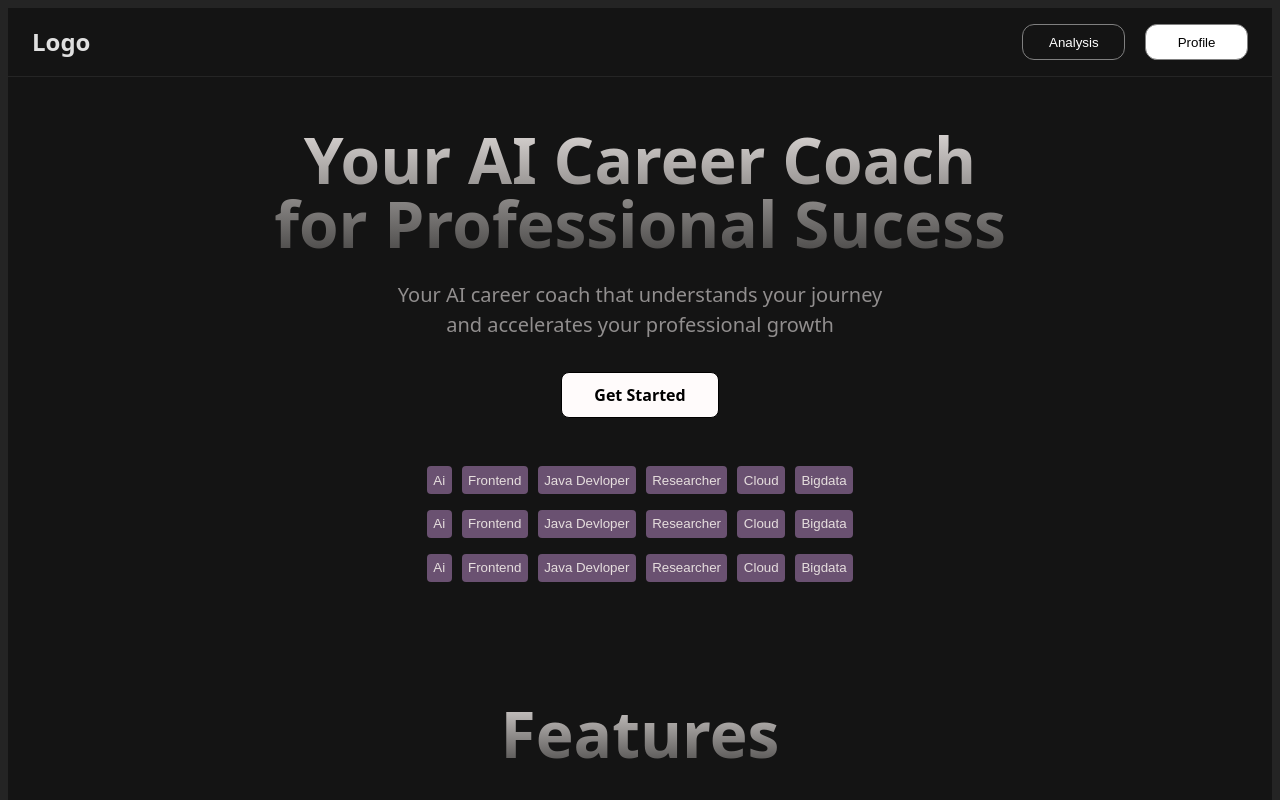
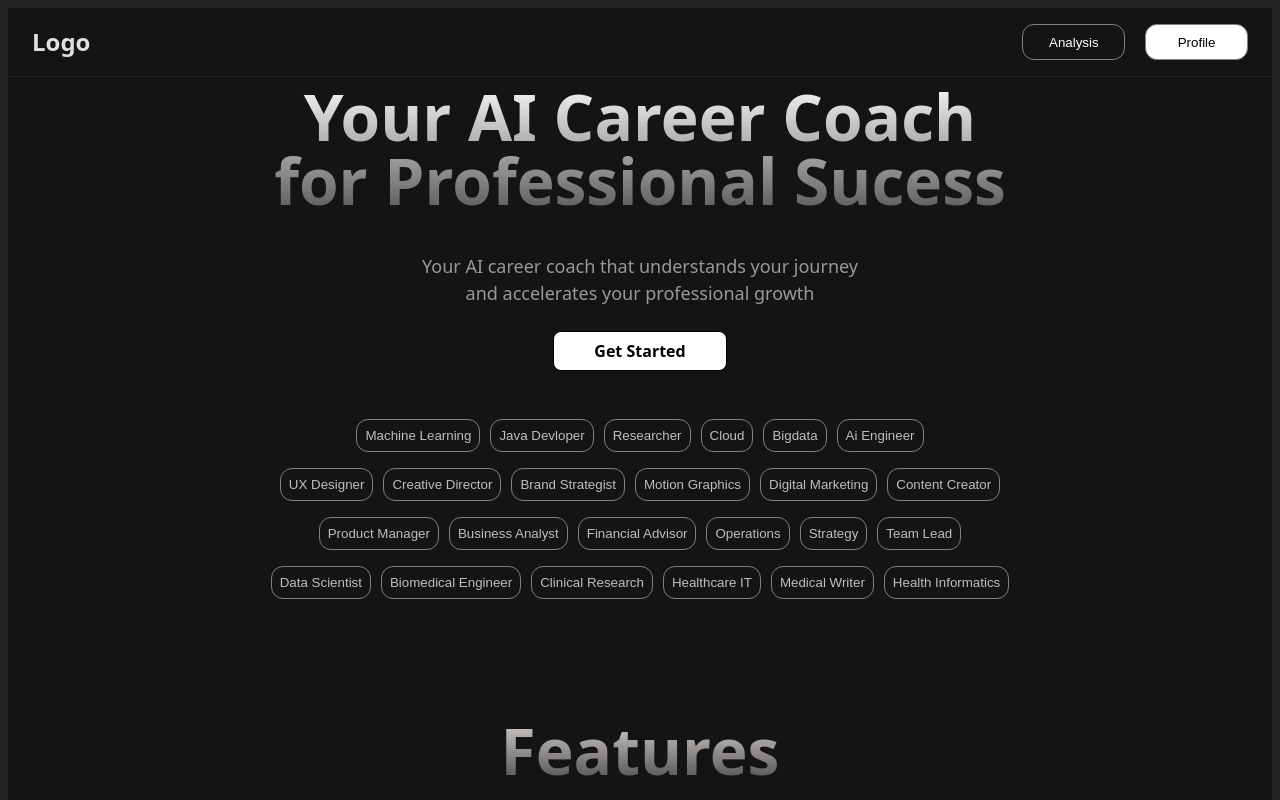
Before and after one commit to Banshal-Yadav/careerGuide, a React (Vite) app: page / in a window 1280 px wide. Shown: the top 800 px of the page. Built offline with nearby package versions, Linux system fonts and the light colour scheme.

Commit message:
changelog: Added color variables for text, cards and other components Changes and improved chip structure And minor improvements

```diff
--- a/src/App.css
+++ b/src/App.css
@@ -5,10 +5,6 @@
   padding: 0;
   text-align: center; /* align texts in the center vertically*/
 
-  /* color variables */
-  --primary-bg:  hsla(0, 0%, 8%);
-  --secondary-bg: rgb(37, 37, 37);
-
   background-color: var(--primary-bg);
 
 }
--- a/src/App.jsx
+++ b/src/App.jsx
@@ -1,7 +1,7 @@
 import './App.css'
 import Navbar from './Navbar';
 import Pgtitle from './pgTitle';
-import Button from './Button';
+import GetStartBtn from './GetStartBtn';
 import Chip from "./Chip";
 import Feature from './Feature';
 import Chiptab from './Chiptab';
@@ -10,10 +10,39 @@ function App() {
     <div>
       <Navbar />
       <Pgtitle />
-      <Button />
-      <Chiptab />
-      <Chiptab />
-      <Chiptab />
+      <GetStartBtn />
+      <Chiptab
+          c1="Machine Learning"
+          c2="Java Devloper"
+          c3="Researcher"
+          c4="Cloud"
+          c5="Bigdata"
+          c6="Ai Engineer"
+        />
+      <Chiptab
+          c1="UX Designer"
+          c2="Creative Director"
+          c3="Brand Strategist"
+          c4="Motion Graphics"
+          c5="Digital Marketing"
+          c6="Content Creator"
+        />
+       <Chiptab
+          c1="Product Manager"
+          c2="Business Analyst"
+          c3="Financial Advisor"
+          c4="Operations"
+          c5="Strategy"
+          c6="Team Lead"
+        />
+        <Chiptab
+          c1="Data Scientist"
+          c2="Biomedical Engineer"
+          c3="Clinical Research"
+          c4="Healthcare IT"
+          c5="Medical Writer"
+          c6="Health Informatics"
+        />
       <Feature />
     </div>
   );
--- a/src/Card.css
+++ b/src/Card.css
@@ -4,16 +4,17 @@
     border-style: solid;
     border-width: 1px;
     border-radius: 9px;
-    border-color: rgb(62, 62, 62);
+    border-color: var(--border-color);
+    background-color: var(--card-bg);
     padding: 1rem;
     padding-top: 2rem;
     transition: 0.5s;
 }
 
 .card-info {
-    color: rgb(158, 154, 154);
+    color: var(--text-secondary);
 }
 
 .card:hover {
-     border-color: rgb(105, 103, 103);
+    border-color: rgb(105, 103, 103);
 }
--- a/src/Chip.css
+++ b/src/Chip.css
@@ -1,8 +1,12 @@
 .chip-btn {
-    border-radius: 4px;
-    border: transparent ;
-    padding: 0.4rem;
-    background-color: #6a5171;
-    color:rgb(230, 222, 222);
+    border: 1px solid gray ;
+    border-radius: 12px;
+    padding: 0.5rem;
+    background-color: transparent;
+    color:var(--text-secondary);
     cursor: pointer;
 }
+.chip-btn:hover {
+    color: var(--text-primary);
+    border: 1px solid var(--text-secondary) ;
+}
--- a/src/Chiptab.jsx
+++ b/src/Chiptab.jsx
@@ -1,15 +1,15 @@
 import Chip from './Chip.jsx';
 import './Chiptab.css';
 
-const Chiptab = () => {
+const Chiptab = ({c1, c2, c3, c4, c5, c6}) => {
     return (
         <div className='chip-tab'>
-            <Chip text="Ai" />
-            <Chip text="Frontend" />
-            <Chip text="Java Devloper" />
-            <Chip text="Researcher" />
-            <Chip text="Cloud" />
-            <Chip text="Bigdata" />
+            <Chip text={c1} />
+            <Chip text={c2} />
+            <Chip text={c3} />
+            <Chip text={c4} />
+            <Chip text={c5} />
+            <Chip text={c6} />
         </div>
     );
 }
--- a/src/Button.css
+++ b/src/GetStartBtn.css
@@ -1,25 +1,25 @@
 .get-started-btn-container {
-  margin: 2rem;
+  margin: 1.5rem 0 2rem 0;
 
 }
 
 .get-started-btn {
   border-radius: 8px;
   border: 1px solid ;
-  padding: 0.7em 2em;
+  padding: 0.5em 2.5em;
   font-size: 1em;
   font-weight: 700;
   font-family: inherit;
-  background-color: #fffbfb;
+  background-color: var(--btn-primary);
   color:black;
   cursor: pointer;
   transition: 0.2s ease-in-out;
 }
 
 .get-started-btn:hover {
-  background-color: rgb(210, 210, 210);
+  background-color: var(--btn-primary-hover);
 }
 
 .get-started-btn:active {
-  background-color: #a5a5a5;
+
 }
--- a/src/Button.jsx
+++ b/src/GetStartBtn.jsx
@@ -1,4 +1,4 @@
-import "./Button.css";
+import "./GetStartBtn.css";
 function Button() {
     return (
         <div className="get-started-btn-container">
--- a/src/index.css
+++ b/src/index.css
@@ -6,9 +6,99 @@
   color-scheme: light dark;
   color: rgba(255, 255, 255, 0.87);
   background-color: #242424;
-
   font-synthesis: none;
   text-rendering: optimizeLegibility;
   -webkit-font-smoothing: antialiased;
   -moz-osx-font-smoothing: grayscale;
+
+
+  /* color variables */
+
+  /* Background Colors */
+  --primary-bg: hsla(0, 0%, 8%);
+  --secondary-bg: hsla(0, 0%, 12%);
+  --card-bg: hsla(0, 0%, 15%);
+  --hover-bg: hsla(0, 0%, 18%);
+  --border-color: hsla(0, 0%, 25%);
+  --border-color-hover: hsla(0, 1%, 41%);
+
+  /* Text Colors */
+  --text-primary: hsla(0, 0%, 95%);
+  --text-secondary: hsla(0, 0%, 75%);
+  --text-muted: hsla(0, 0%, 60%);
+  --text-disabled: hsla(0, 0%, 45%);
+
+  /* Title Colors */
+  --title-main: hsla(0, 0%, 98%);
+  --title-section: hsla(0, 0%, 90%);
+  --subtitle: hsla(0, 0%, 80%);
+
+  /* Accent Colors */
+  --accent-primary: hsla(245, 70%, 65%); /* Purple for AI theme */
+  --accent-secondary: hsla(200, 85%, 60%); /* Blue for tech feel */
+  --accent-tertiary: hsla(160, 60%, 55%); /* Teal for success */
+
+  /* Button Colors */
+  --btn-primary: rgb(255, 255, 255);
+  --btn-primary-hover: rgb(215, 214, 214);
+  --btn-secondary: hsla(0, 0%, 25%);
+  --btn-secondary-hover: hsla(0, 0%, 30%);
+
+  /* Chip/Tag Colors */
+  --chip-ai: hsla(270, 60%, 60%); /* Purple for AI */
+  --chip-frontend: hsla(200, 75%, 55%); /* Blue for Frontend */
+  --chip-java: hsla(25, 85%, 60%); /* Orange for Java */
+  --chip-researcher: hsla(160, 65%, 50%); /* Green for Research */
+  --chip-cloud: hsla(190, 70%, 55%); /* Cyan for Cloud */
+  --chip-bigdata: hsla(45, 80%, 60%); /* Yellow for Big Data */
+
+  /* Chip Background Variants */
+  --chip-ai-bg: hsla(270, 60%, 20%);
+  --chip-frontend-bg: hsla(200, 75%, 20%);
+  --chip-java-bg: hsla(25, 85%, 20%);
+  --chip-researcher-bg: hsla(160, 65%, 20%);
+  --chip-cloud-bg: hsla(190, 70%, 20%);
+  --chip-bigdata-bg: hsla(45, 80%, 20%);
+
+  /* Status Colors */
+  --success: hsla(140, 65%, 55%);
+  --success-bg: hsla(140, 65%, 15%);
+  --warning: hsla(45, 85%, 60%);
+  --warning-bg: hsla(45, 85%, 15%);
+  --error: hsla(0, 70%, 60%);
+  --error-bg: hsla(0, 70%, 15%);
+  --info: hsla(200, 80%, 60%);
+  --info-bg: hsla(200, 80%, 15%);
+
+  /* Feature Icon Colors */
+  --icon-career: hsla(245, 70%, 65%);
+  --icon-interview: hsla(200, 85%, 60%);
+  --icon-insight: hsla(160, 60%, 55%);
+  --icon-resume: hsla(270, 60%, 60%);
+
+  /* Interactive States */
+  --hover-overlay: hsla(0, 0%, 100%, 0.05);
+  --active-overlay: hsla(0, 0%, 100%, 0.1);
+  --focus-ring: hsla(245, 70%, 65%, 0.4);
+
+  /* Title Gradients */
+  --gradient-main-title: linear-gradient(to bottom, #ffffff, #515151);
+  --gradient-section-title: linear-gradient(to bottom, #f0f0f0, #707070);
+  --gradient-subtitle: linear-gradient(to bottom, #e0e0e0, #606060);
+  --gradient-accent-title: linear-gradient(to bottom, #a78bfa, #4c1d95);
+
+  /* Other Gradients */
+  --gradient-card: linear-gradient(135deg,
+    hsla(0, 0%, 15%, 0.9) 0%,
+    hsla(0, 0%, 12%, 0.9) 100%);
+  --gradient-button: linear-gradient(135deg,
+    hsla(245, 70%, 65%) 0%,
+    hsla(270, 60%, 60%) 100%);
+
+  /* Shadow Colors */
+  --shadow-light: hsla(0, 0%, 0%, 0.1);
+  --shadow-medium: hsla(0, 0%, 0%, 0.2);
+  --shadow-heavy: hsla(0, 0%, 0%, 0.4);
+  --shadow-colored: hsla(245, 70%, 30%, 0.3);
+
 }
--- a/src/pgTitle.css
+++ b/src/pgTitle.css
@@ -1,11 +1,11 @@
-div h1 {
+.pg-title {
     font-size: 4rem;
     line-height: 4rem;
     padding: 0.5rem;
-    margin-bottom: 0rem;
+    margin: 0rem;
     color: antiquewhite;
     font-weight: bold;
-    background: linear-gradient(to bottom, #e4dfdd, #403f3e);
+    background: var(--gradient-main-title);
     -webkit-background-clip: text;
     -webkit-text-fill-color: transparent;
     background-clip: text;
@@ -13,10 +13,9 @@ div h1 {
 
 }
 
-div h4{
-    font-size: 20px;
+.title-info{
+    font-size: 18px;
     font-weight: 300;
-    color: rgb(145, 142, 142);
-    margin-top: 1rem;
-
+    color: var(--text-muted);
+    margin: 2rem 0 0 0;
 }
--- a/src/pgTitle.jsx
+++ b/src/pgTitle.jsx
@@ -3,9 +3,9 @@ import './pgTitle.css'
 function Pgtitle() {
     return (
         <div>
-            <h1 > Your AI Career Coach <br />for Professional Sucess</h1>
+            <h1 className='pg-title'> Your AI Career Coach <br />for Professional Sucess</h1>
 
-            <h4>Your AI career coach that understands your journey <br/>and accelerates your professional growth</h4>
+            <h4 className='title-info'>Your AI career coach that understands your journey <br/>and accelerates your professional growth</h4>
         </div>
     )
 }
```
